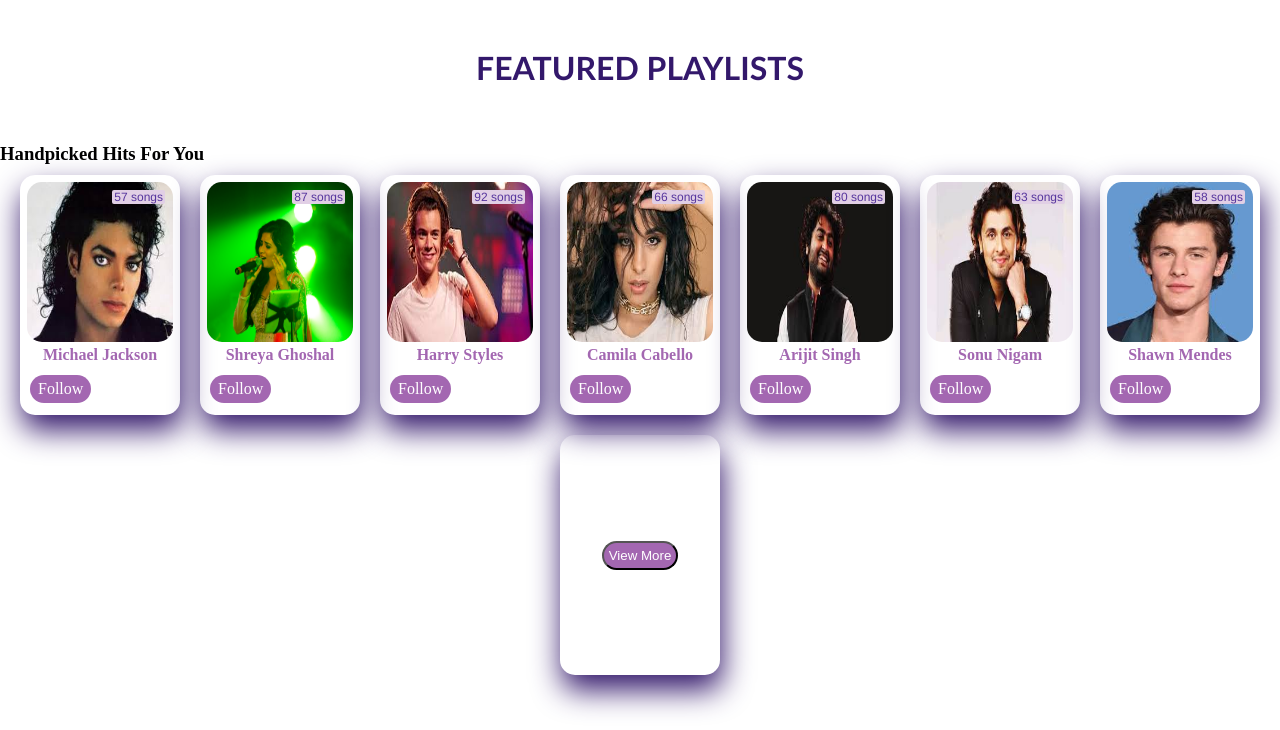
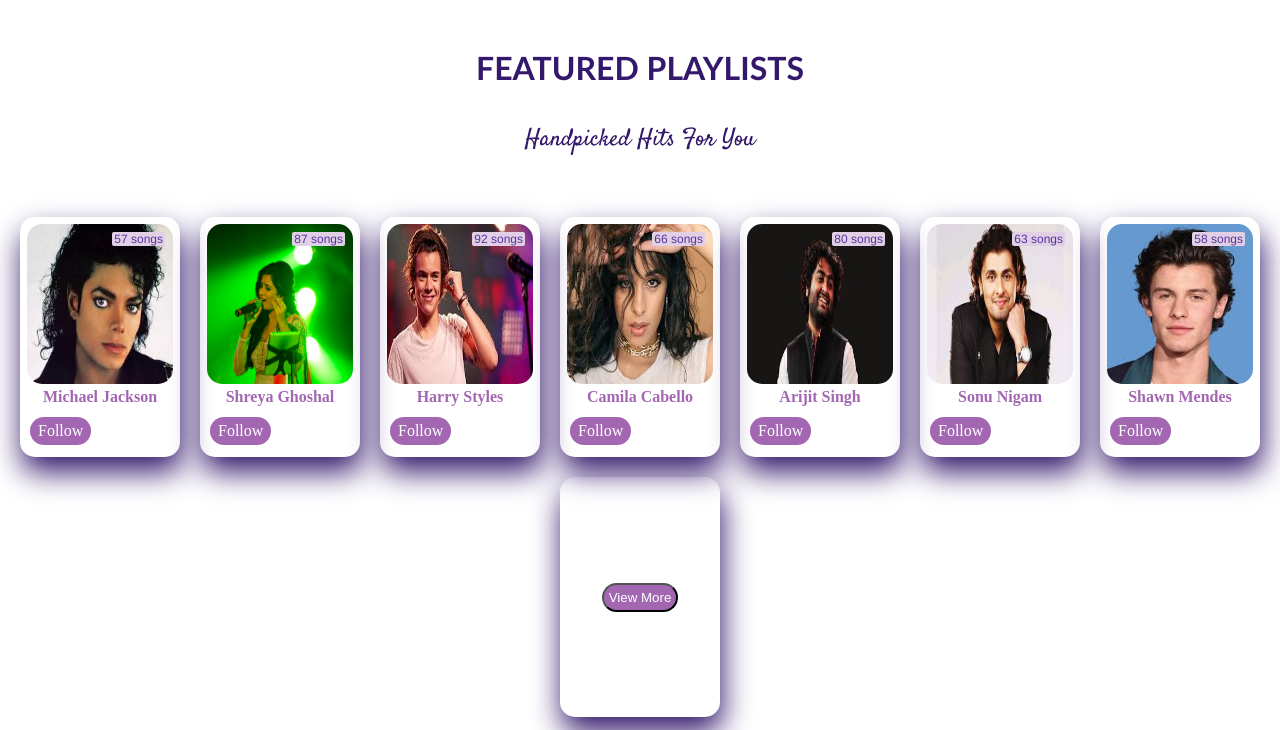
Before and after one commit to Bidissha/Music-Library, a plain HTML site: page index.html in a window 1280 px wide. Shown: the part 840-1570 px from the top of the page. Drawn offline with Linux system fonts and the light colour scheme.

Commit message:
Update style.css

```diff
--- a/style.css
+++ b/style.css
@@ -376,7 +376,6 @@ p{
     color: #fff;
     padding: 5px 8px;
     position: absolute;
-    /* left:20%; */
     bottom: 7px;
     border-radius: 15px;
     text-decoration: none;
@@ -485,7 +484,7 @@ p,.km{
 }
 
 h2{
-    margin: 6vh 0 5vh;
+    margin: 6vh 0 2.5vh;
     padding:5vh 0 2vh 0;
     text-align: center;
     color:#33186B ;
@@ -511,6 +510,15 @@ h2:hover::after{
     animation-name: lineh2;
     animation-duration: 1s;
     animation-fill-mode: forwards;
+}
+
+#albums h3, #playlist h3{
+    text-align: center;
+    color:#33186B ;
+    font-weight: 400;
+    font-size: 1.5rem;
+    font-family: "Satisfy", cursive;
+    margin-bottom: 50px;
 }
 
 h1{
```
